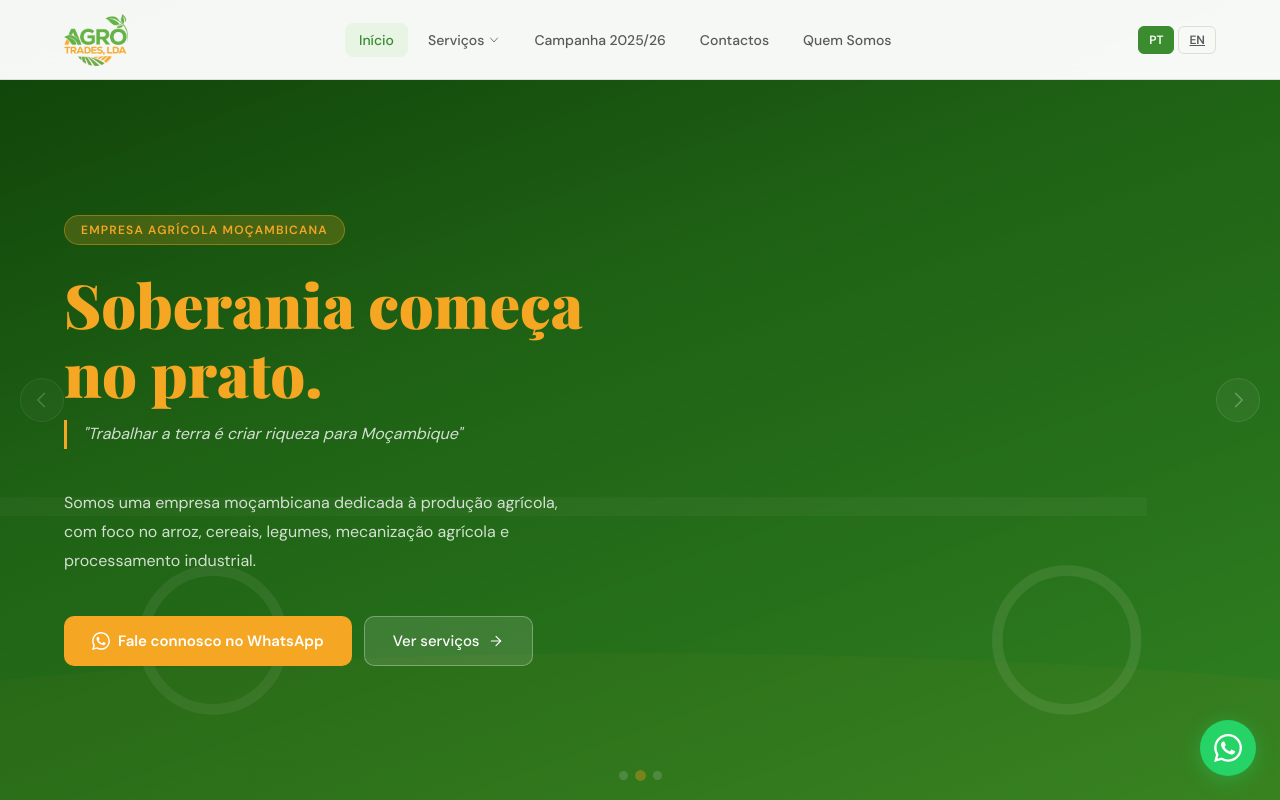
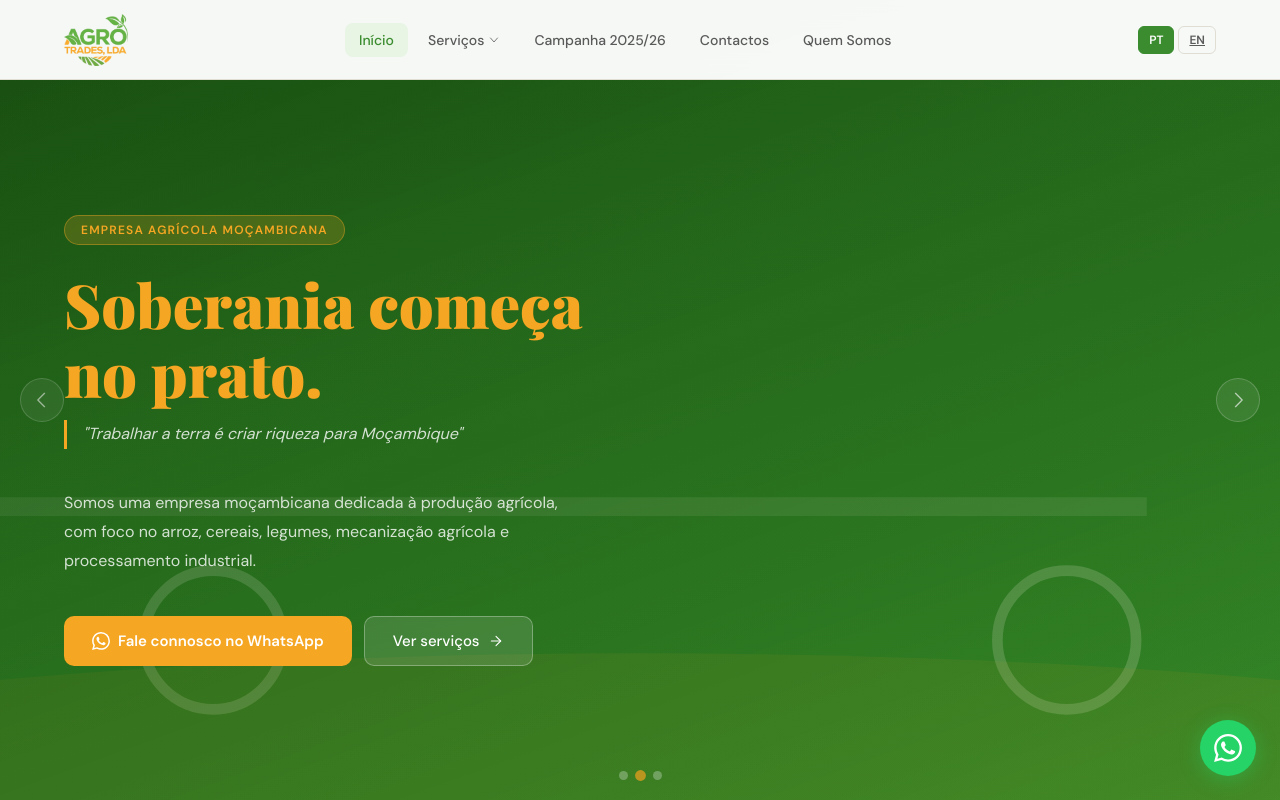
Before and after one commit to AgroTrades/agrotrades, a Next.js app: page / in a window 1280 px wide. Shown: the top 800 px of the page. Built offline with nearby package versions, Linux system fonts and the light colour scheme.

Commit message:
fix(hero): lighten dark overlay so slider images/video stay visible

```diff
--- a/app/globals.css
+++ b/app/globals.css
@@ -143,7 +143,7 @@ nav {
 iframe.hero-slide-media { width: 100%; height: 100%; border: 0; display: block; }
 .hero-slider-overlay {
   position: absolute; inset: 0; z-index: 1; pointer-events: none;
-  background: linear-gradient(160deg, rgba(13,61,6,0.88) 0%, rgba(26,92,16,0.72) 40%, rgba(42,122,26,0.55) 100%);
+  background: linear-gradient(160deg, rgba(13,61,6,0.55) 0%, rgba(26,92,16,0.4) 40%, rgba(42,122,26,0.22) 100%);
 }
 .hero-slider-arrow {
   position: absolute; top: 50%; transform: translateY(-50%); z-index: 3;
```
